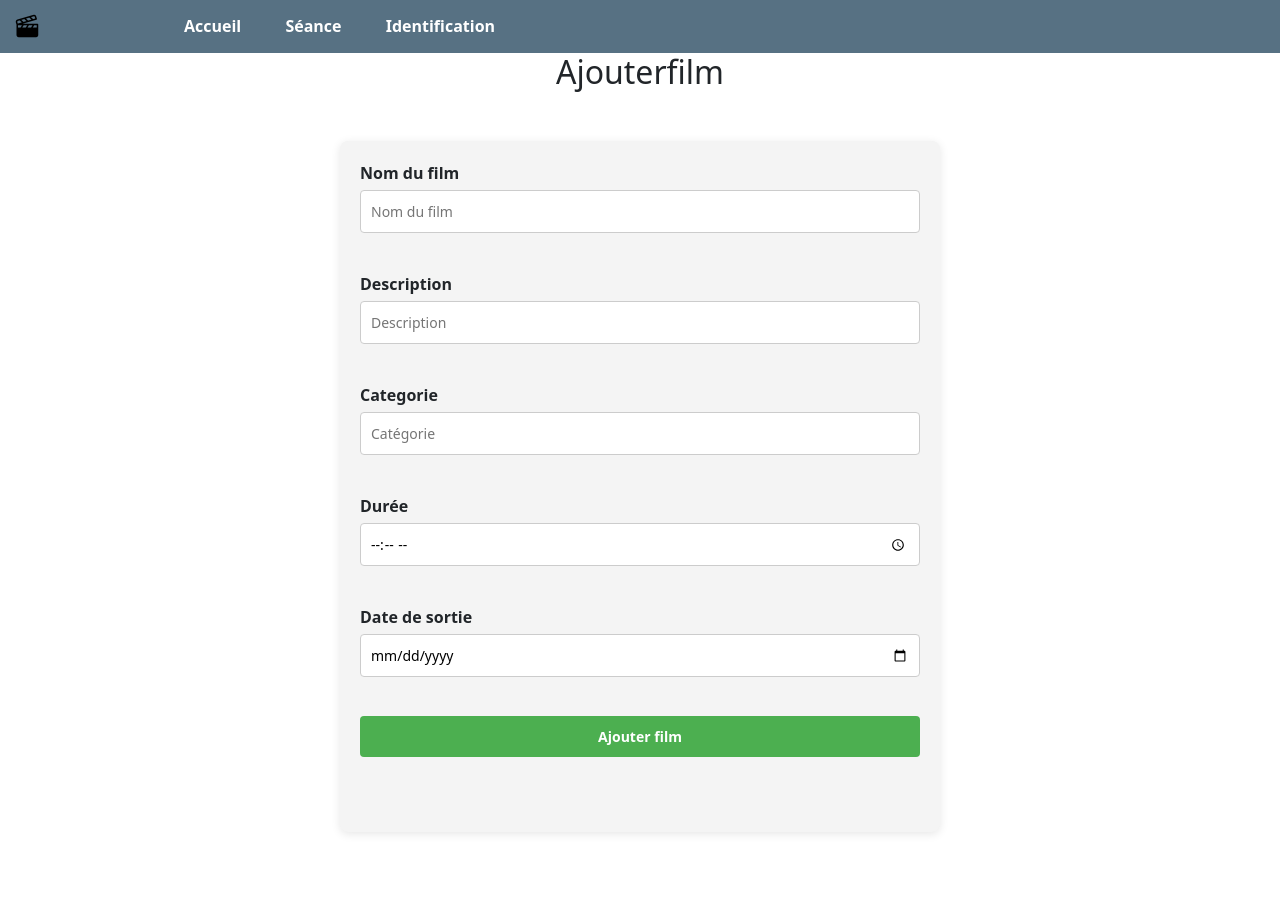
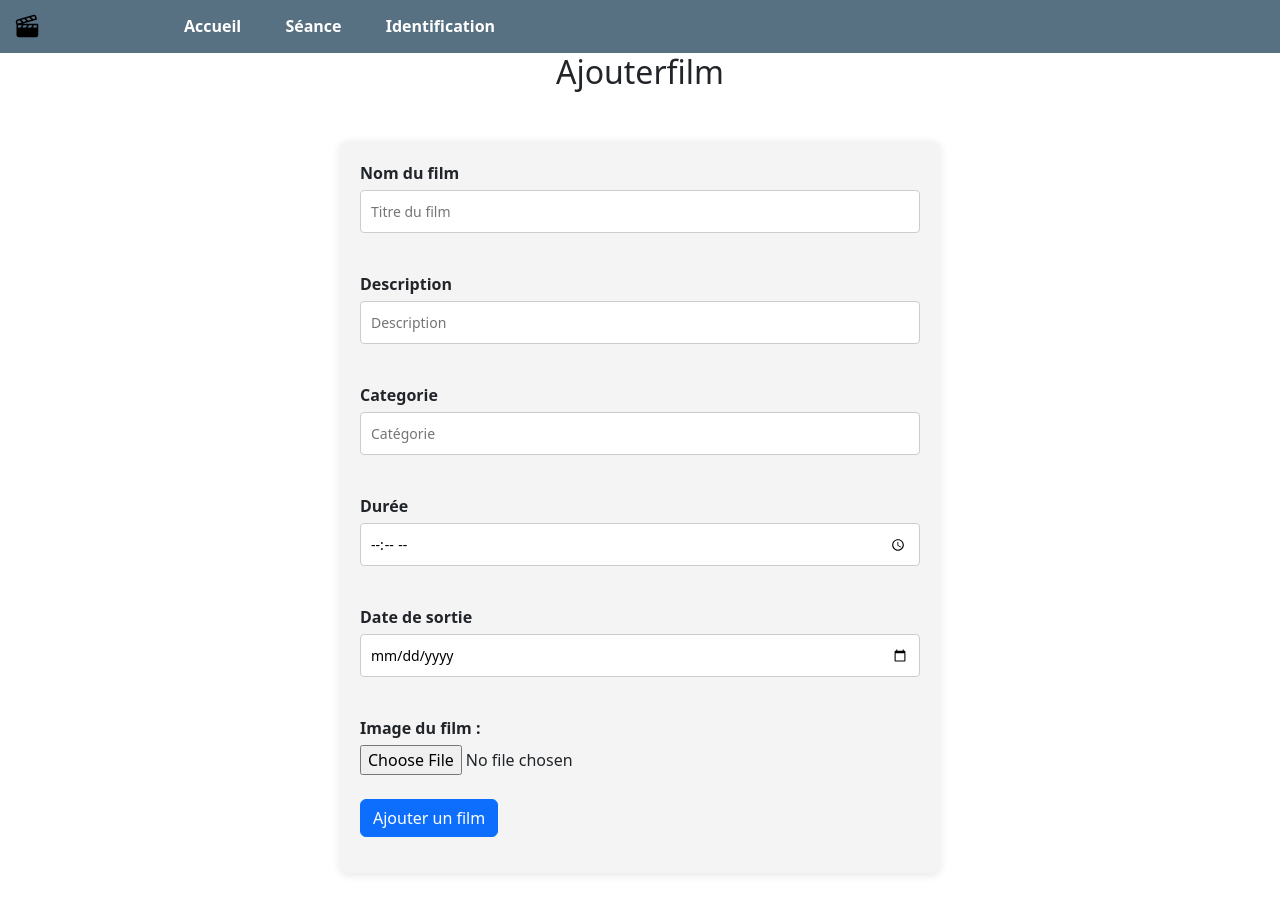
Before and after one commit to mood350/cinemania, a PHP site: page /Film/ajouterfilm.php in a window 1280 px wide. Shown: the part 25-948 px from the top of the page. Before the commit the page ends 859 px from the top, so only its background shows below. Run offline with PHP 8.4, Linux system fonts and the light colour scheme.

Commit message:
08-02-2025

```diff
--- a/Film/ajouterfilm.php
+++ b/Film/ajouterfilm.php
@@ -1,11 +1,6 @@
 <?php include '../db.php';
 include 'nav.php';
-
-
-
-
 ?>
-
 <!DOCTYPE html>
 <html lang="fr">
 <head>
@@ -19,18 +14,22 @@ include 'nav.php';
 <body>
 <h2>Ajouterfilm</h2>
     <div class="film">
-        <form method="POST" action="traiter_ajout_film.php" class="form">
-            <label for="nom" id="nom">Nom du film</label>
-            <input type="text" name="nom" class="form-label" id="nom" placeholder="Nom du film"><br>
+        <form method="POST" action="traiter_ajout_film.php" class="form" enctype="multipart/form-data">
+            <label for="titre" id="titre">Nom du film</label>
+            <input type="text" name="titre" class="form-label" id="titre" placeholder="Titre du film"><br>
             <label for="synopsis" id="synopsis">Description</label>
             <input type="text" name="synopsis" id="synopsis" class="form-label"  placeholder="Description"><br>
             <label for="categorie" id="categorie">Categorie</label>
             <input type="text" name="categorie" id="categorie" class="form-label" placeholder="Catégorie"><br>
             <label for="duree" id="duree">Durée</label>
             <input type="time" name="duree" placeholder="Durée du film"><br>
-            <label for="dateSortie" id="dateSortie">Date de sortie</label>
-            <input type="date" name="dateSortie" id="dateSortie"><br>
-            <input type="submit" value="Ajouter film"><br>
+            <label for="date_sortie" id="date_sortie">Date de sortie</label>
+            <input type="date" name="date_sortie" id="date_sortie"><br>
+            <label for="image">Image du film :</label>
+            <input type="file" name="image" id="image"  required><br>
+            <div class="col-12">
+                <button class="btn btn-primary" type="submit">Ajouter un film</button>
+            </div>
         </form>
     </div>
 </body>
--- a/Film/nav.php
+++ b/Film/nav.php
@@ -12,4 +12,5 @@
 </nav>
 <link rel="stylesheet" href="../index.css">
 <link rel="stylesheet" href="../assets/css/bootstrap.min.css">
-<link rel="stylesheet" href="../assets/bootstrap/css/le1.css">
+<link rel="stylesheet" href="../assets/css/le1.css">
+<link rel="stylesheet" href="../assets/css/bootstrap.css">
--- a/index.css
+++ b/index.css
@@ -43,3 +43,11 @@ nav ul li a:hover {
     background-color: #6e98b6;
     color: #fff;
 }
+
+.film-container {
+    display: grid;
+    grid-template-columns: repeat(auto-fill, minmax(17rem, 1fr));
+    gap: 20px;
+    justify-items: center;
+    margin-top: 10px;
+}
```
Also changed, not shown: Film/traiter_ajout_film.php (+40 -0 lines), index.php (+11 -8 lines), images/dune.jpg (added), images/inception.jpg (added), images/interstellar.jpg (added).
